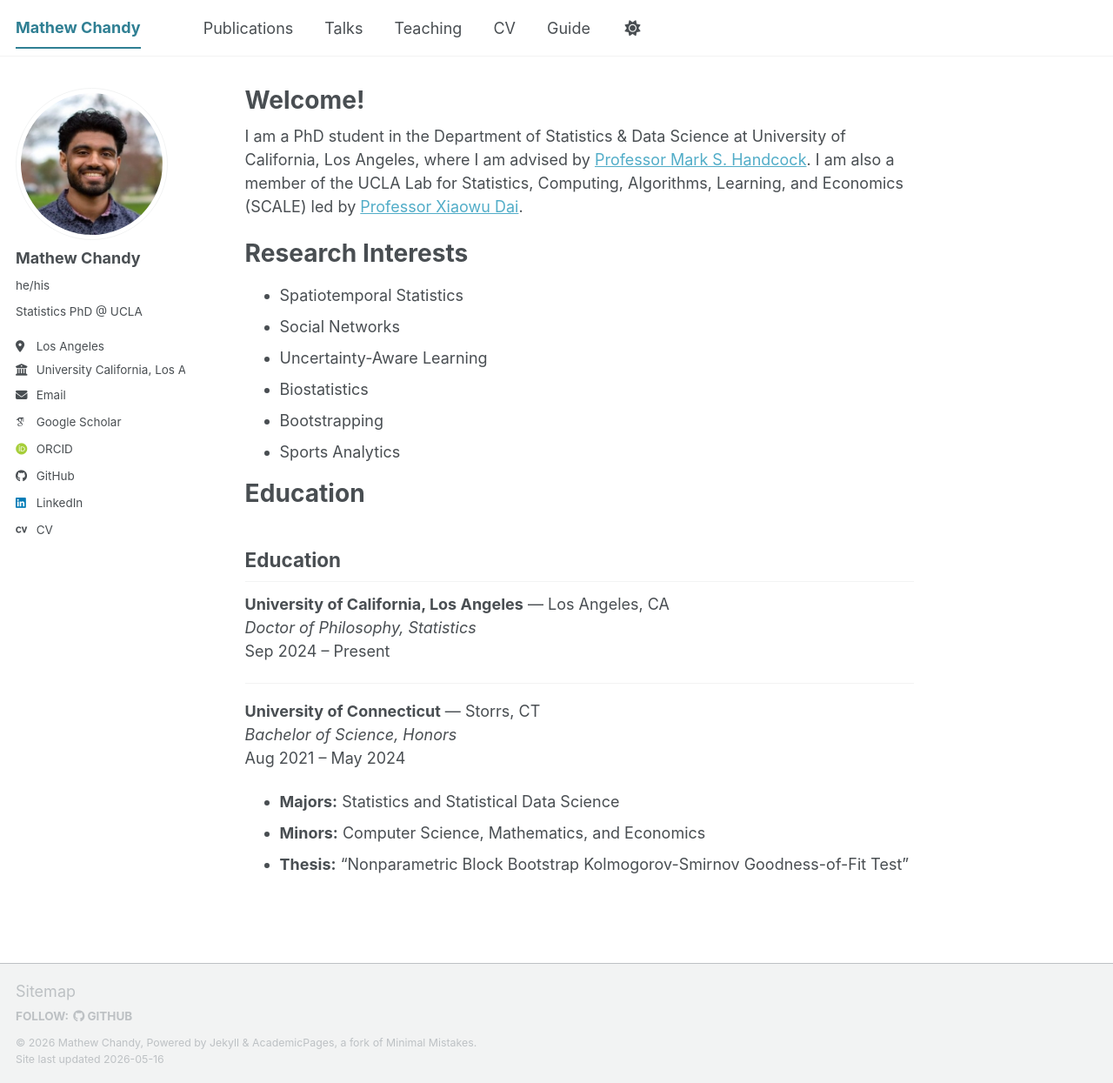
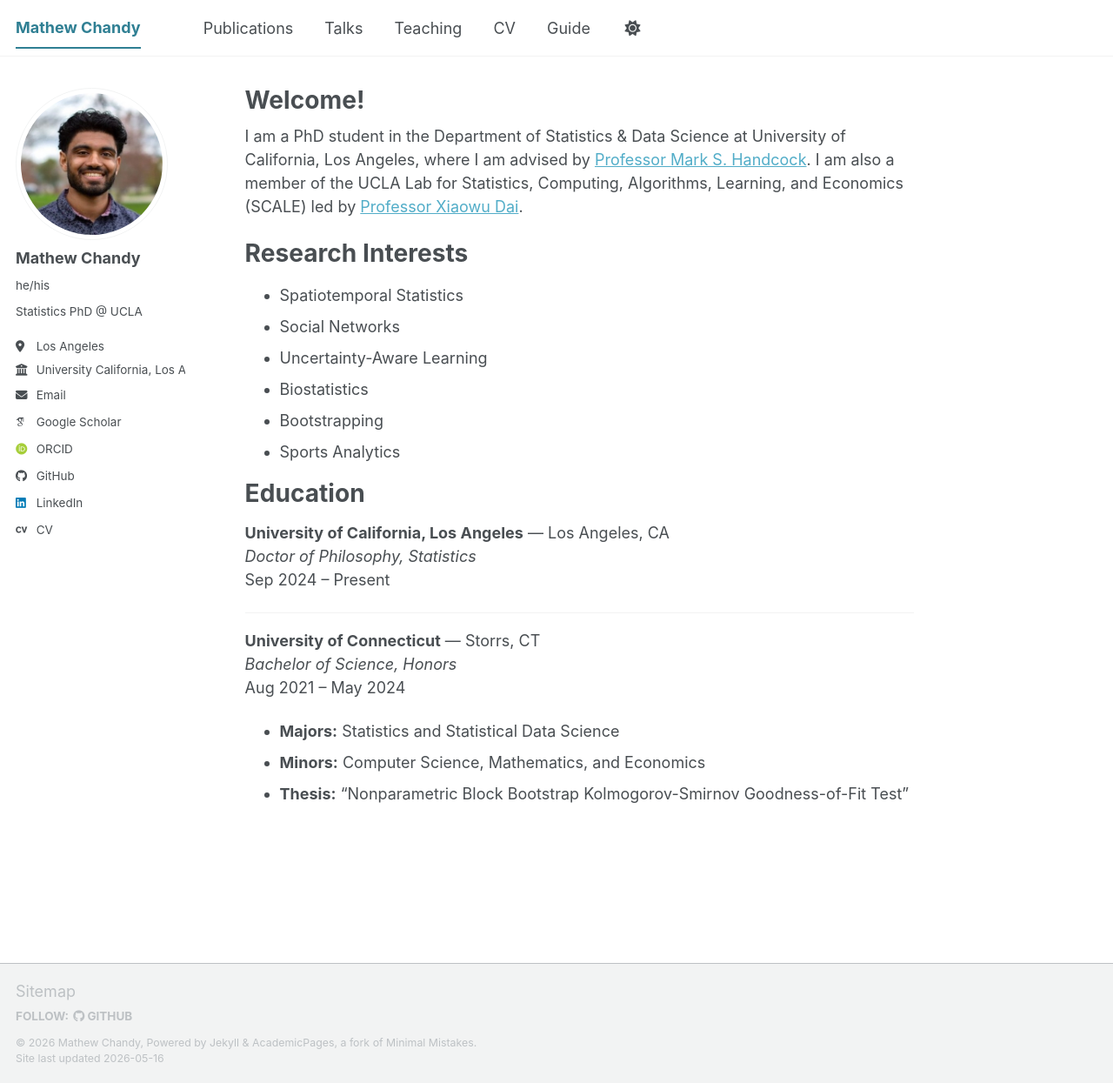
Before and after one commit to mathewchandy03/mathewchandy03.github.io, a Jekyll site: the page built from _pages/about.md, in a window 1280 px wide and 1245 px high. Shown: the whole window at 87% size. Built offline with Jekyll 4.4.1, drawn with Linux system fonts in a browser that asks for light colours; some web fonts are replaced; a script bundle is joined from its source files by our own code; library files that are not in the unit come from our copies.

Commit message:
Update about.md

```diff
--- a/_pages/about.md
+++ b/_pages/about.md
@@ -20,7 +20,6 @@ Research Interests
 
 Education
 ======
-## Education
 
 **University of California, Los Angeles** — Los Angeles, CA
 *Doctor of Philosophy, Statistics*
```
